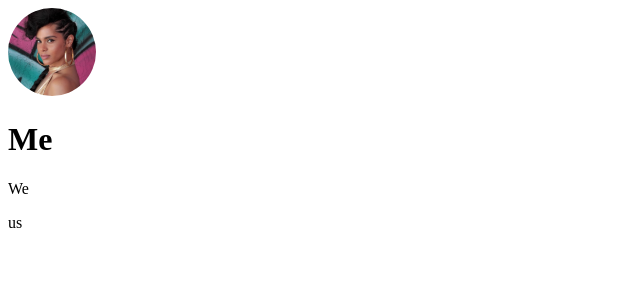
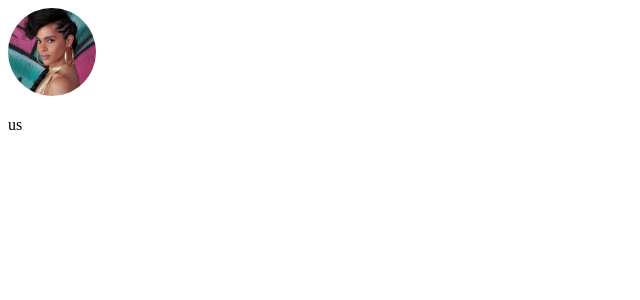
Before and after one commit to mubex-dot/hng1, a React (Create React App) app: page / in a window 1280 px wide. Shown: the top 300 px of the page, without its empty margins (0-640 px from the left). Built offline with nearby package versions, Linux system fonts and the light colour scheme.

Commit message:
push to github successful

```diff
--- a/src/App.js
+++ b/src/App.js
@@ -5,8 +5,6 @@ function App() {
     <div className="App">
       <header>
         <img src={profilepic} alt="" />
-        <h1>Me</h1>
-        <p>We</p>
         <p>us</p>
       </header>
     </div>
```
